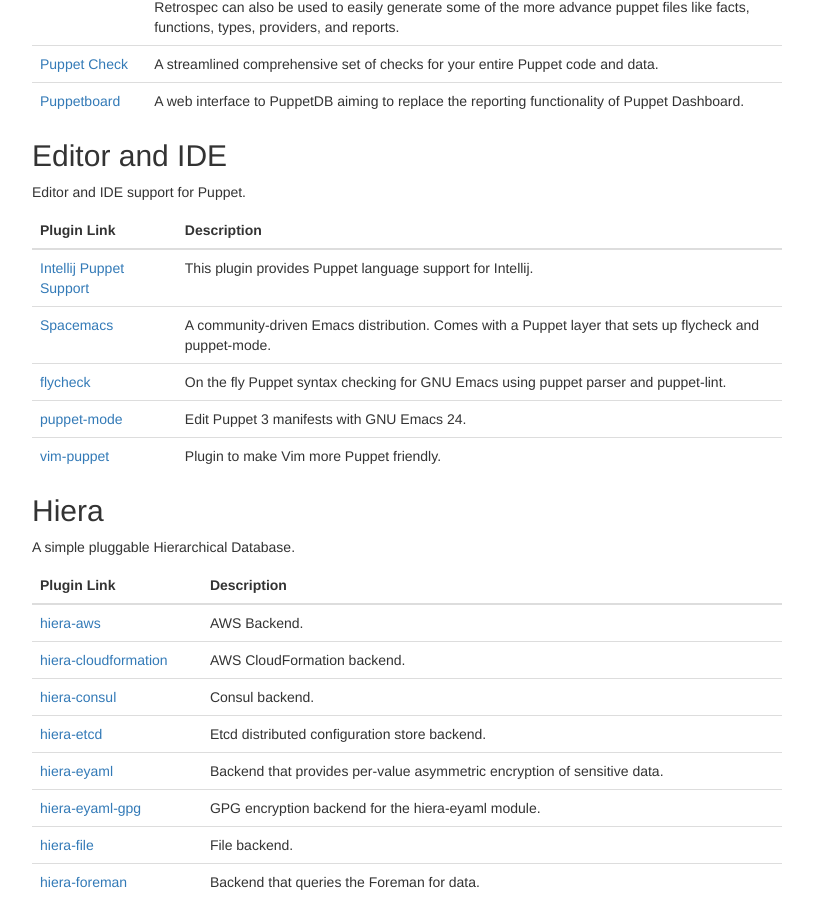
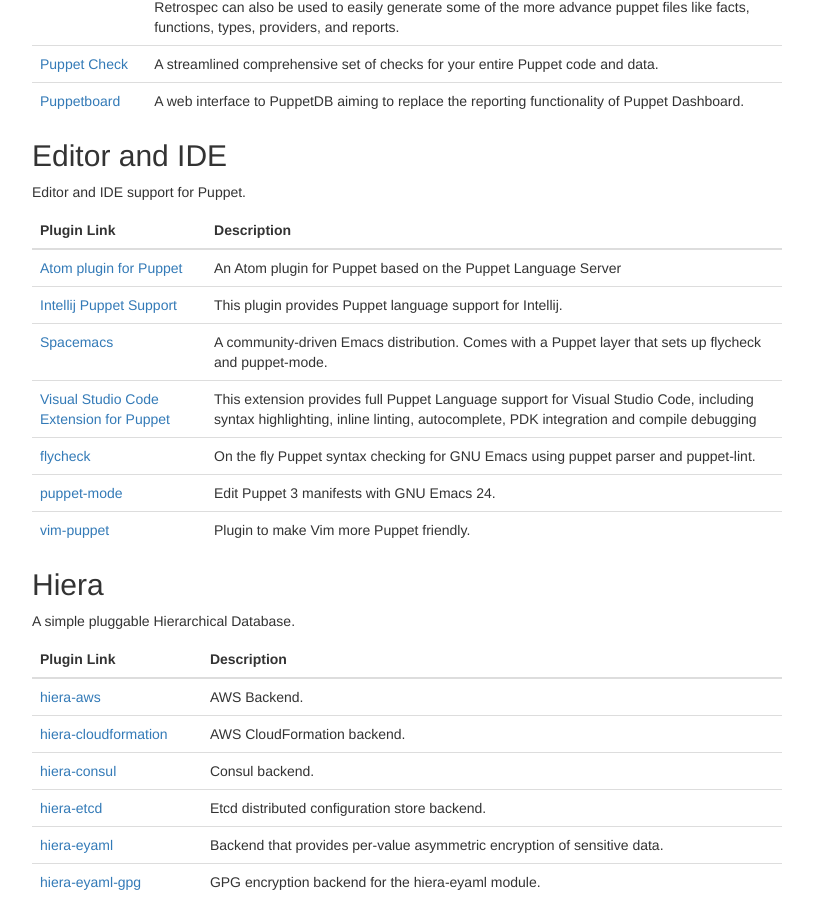
Before and after one commit to voxpupuli/voxpupuli.github.io, a Jekyll site: the page built from plugins/index.md, in a window 1280 px wide and 900 px high, scrolled down 908 px. Shown: the whole window, without its empty margins (233-1046 px from the left). Built offline with Jekyll 4.4.1, drawn with Linux system fonts in a browser that asks for light colours; nearby versions of some CDN libraries.

Commit message:
Update editor list for VSCode and Atom
This commit adds entries for the VS Code and Atom IDE plugins for Puppet.

```diff
--- a/_data/tools/editors-IDEs.json
+++ b/_data/tools/editors-IDEs.json
@@ -27,6 +27,16 @@
       "name": "Spacemacs",
       "url": "https://github.com/syl20bnr/spacemacs/tree/master/layers/%2Btools/puppet",
       "description": "A community-driven Emacs distribution. Comes with a Puppet layer that sets up flycheck and puppet-mode."
+    },
+    {
+      "name": "Visual Studio Code Extension for Puppet",
+      "url": "https://marketplace.visualstudio.com/items?itemName=jpogran.puppet-vscode",
+      "description": "This extension provides full Puppet Language support for Visual Studio Code, including syntax highlighting, inline linting, autocomplete, PDK integration and compile debugging"
+    },
+    {
+      "name": "Atom plugin for Puppet",
+      "url": "https://atom.io/packages/ide-puppet",
+      "description": "An Atom plugin for Puppet based on the Puppet Language Server"
     }
   ]
 }
```
